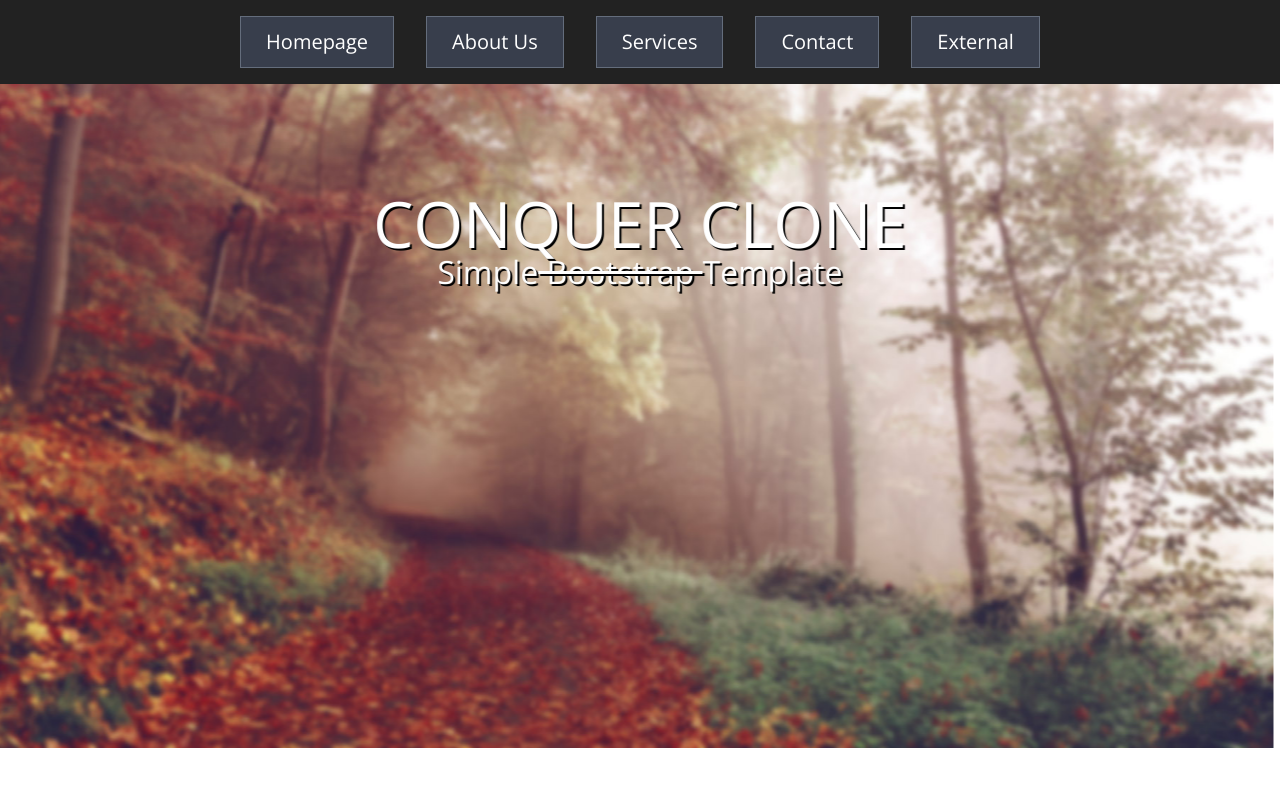
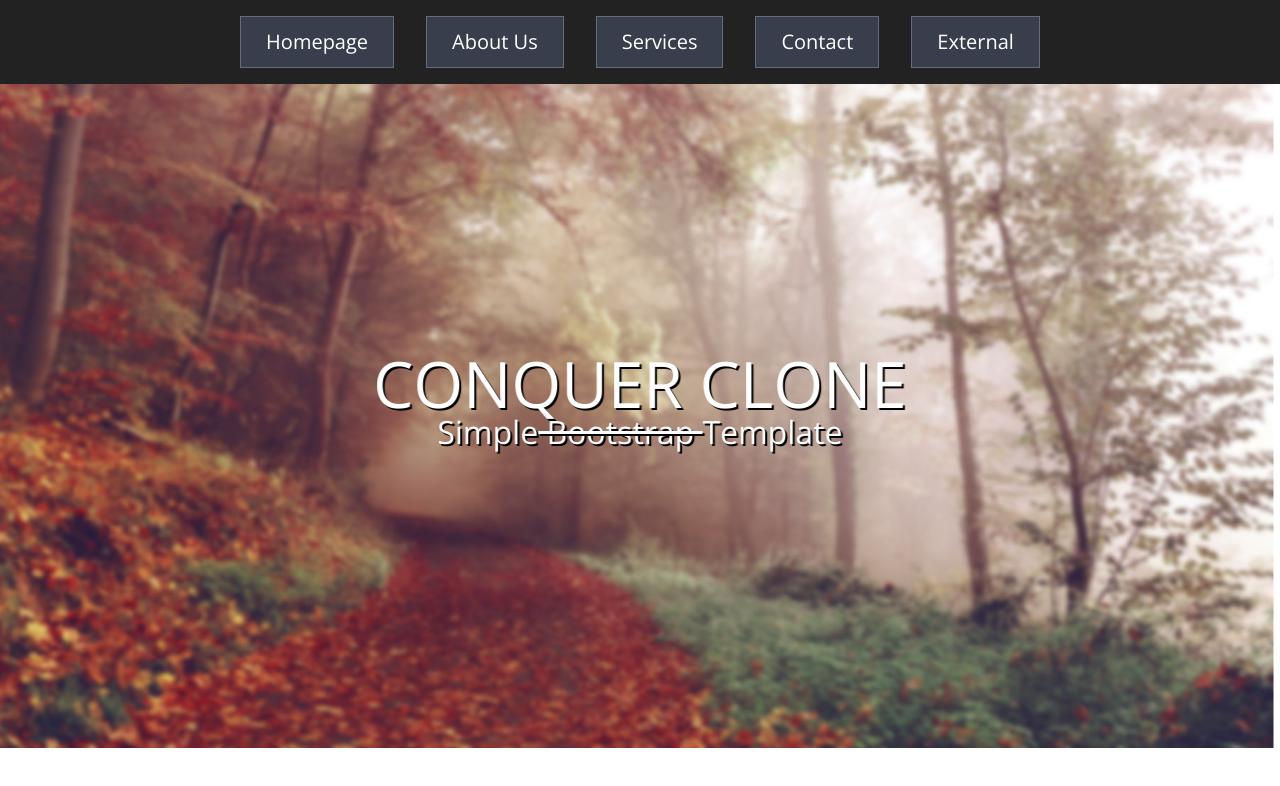
Before and after one commit to mnichols08/chingu-tier-i-project, a website: page index.html in a window 1280 px wide. Drawn offline with nearby package versions, Linux system fonts and the light colour scheme; files that its build step writes are made by us from their sources.

Commit message:
Update header.less

```diff
--- a/less/header.less
+++ b/less/header.less
@@ -21,7 +21,7 @@ header {
     height: 28em;
   }
   .title {
-	top: 15em;
+
   @media @smtablet {
     top: 15em;
   }
```
